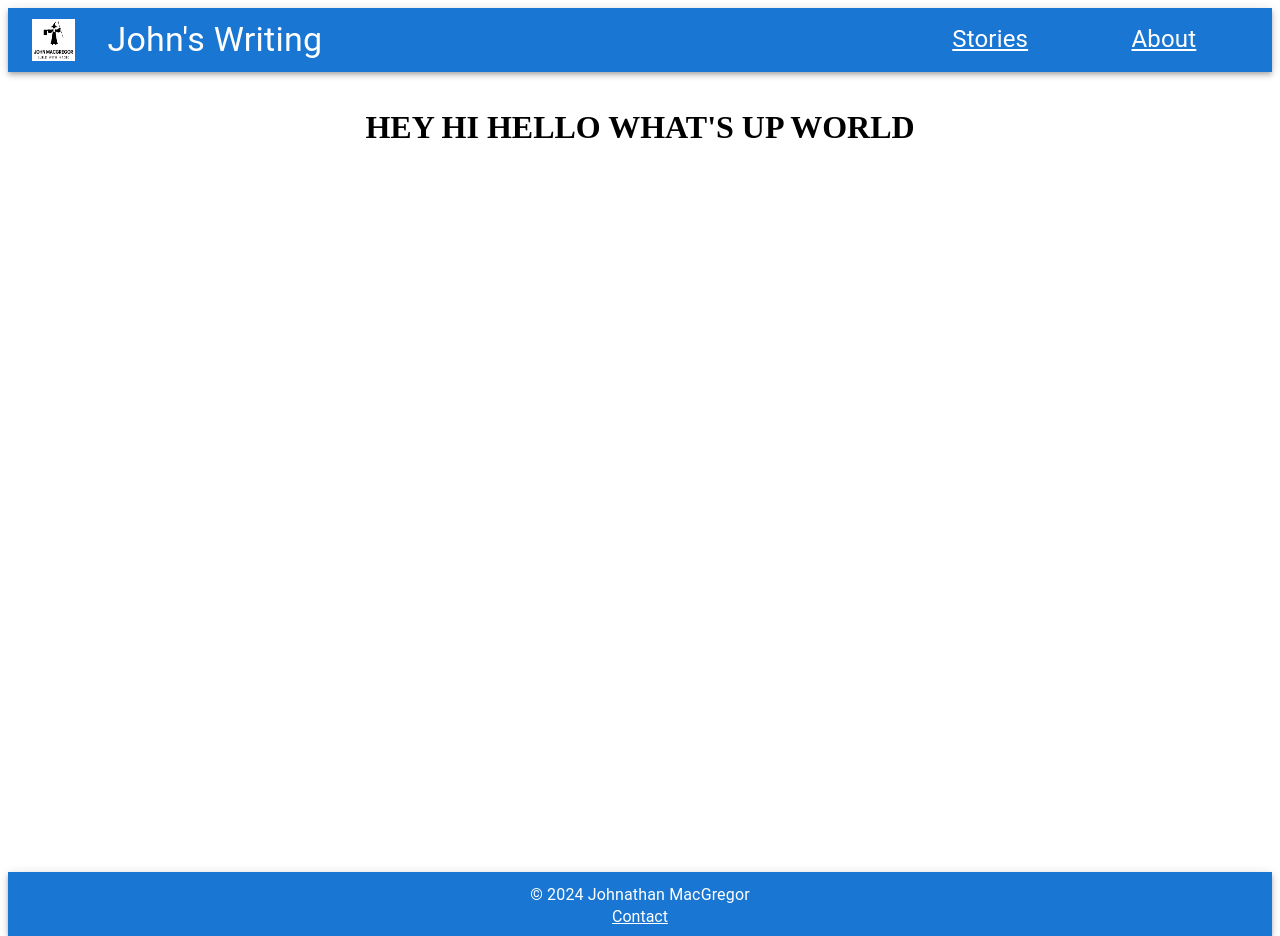
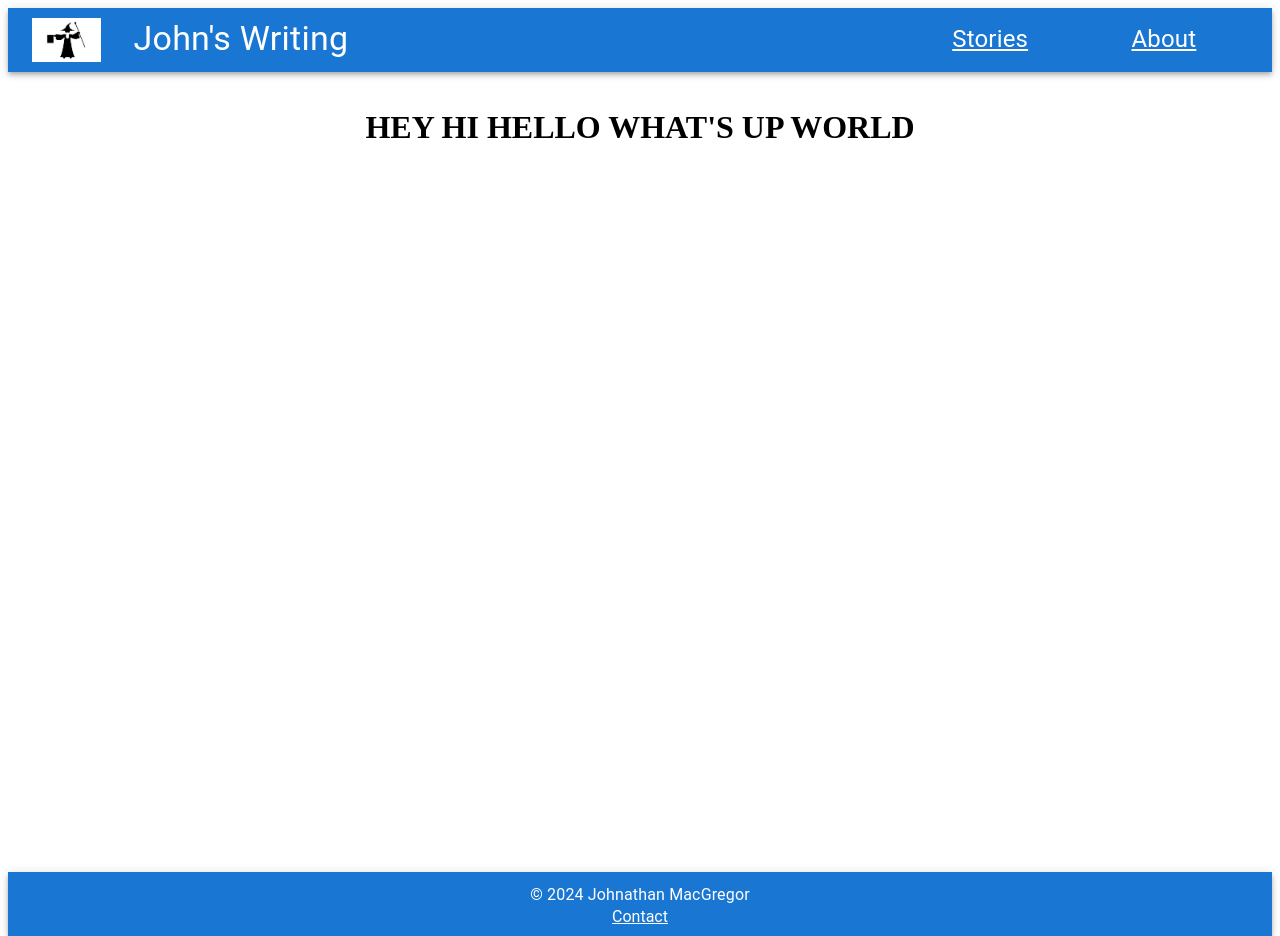
Before and after one commit to jdmac020/writing-site, a React (Vite) app: page / in a window 1280 px wide. Built offline with nearby package versions, Linux system fonts and the light colour scheme.

Commit message:
Add logo to navbar

```diff
--- a/src/components/NavBar.tsx
+++ b/src/components/NavBar.tsx
@@ -1,7 +1,7 @@
-import { AppBar, Toolbar, Grid, Typography } from '@mui/material';
+import { AppBar, Toolbar, Grid, Typography, Box } from '@mui/material';
 import React from 'react';
 import { NavLink } from 'react-router-dom';
-import logo from '../assets/Logo825x638.png';
+import logo from '../assets/NoNameLogo825x638.png';
 import styled from '@emotion/styled';
 
 export const NavBar = () => {
@@ -10,7 +10,7 @@ export const NavBar = () => {
       <Toolbar>
         <Grid container flex={'flex'} direction={'row'} justifyContent={'space-around'} wrap={'nowrap'}>
           <Grid container flex={'flex'}>
-            <ToolbarLogo src={logo} />
+            <Box component={'img'} src={logo} sx={{ maxWidth: { xs: '10%', lg: '8%' }, marginRight: '2rem' }}/>
             <Typography variant={'h4'} align={'center'}>John's Writing</Typography>
           </Grid>
           <Grid container flex={'flex'} direction={'row'} justifyContent={'space-around'} alignContent={'center'} width={'40%'}>
@@ -30,8 +30,3 @@ const BolderLink = styled(NavLink)`
   letter-spacing: 0.00735em;
   line-height: 1.235;
 `
-
-const ToolbarLogo = styled('img')`
-  max-width: 5%;
-  margin-right: 2rem;
-`
```
Also changed, not shown: src/assets/NoNameLogo825x638.png (added).
